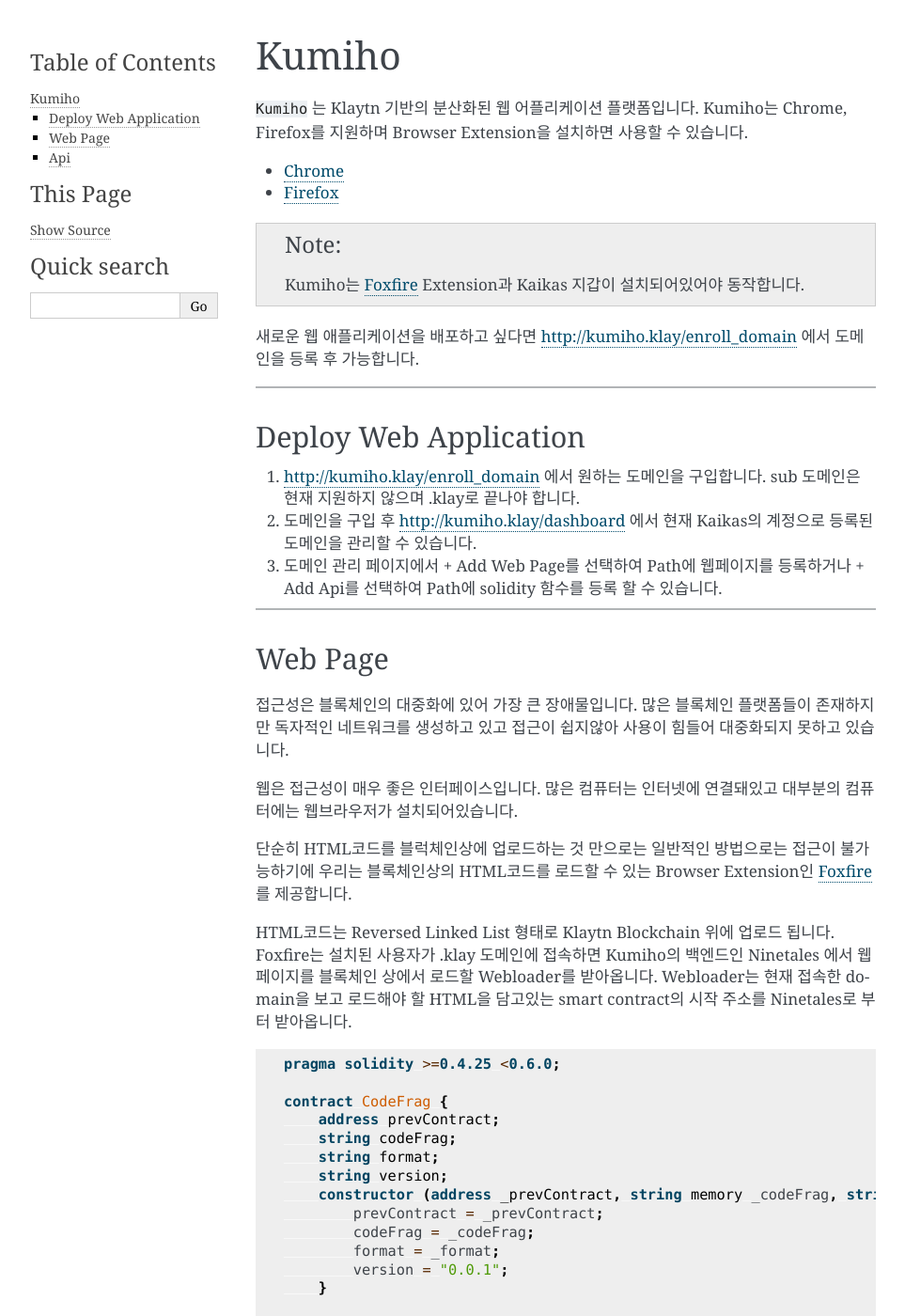
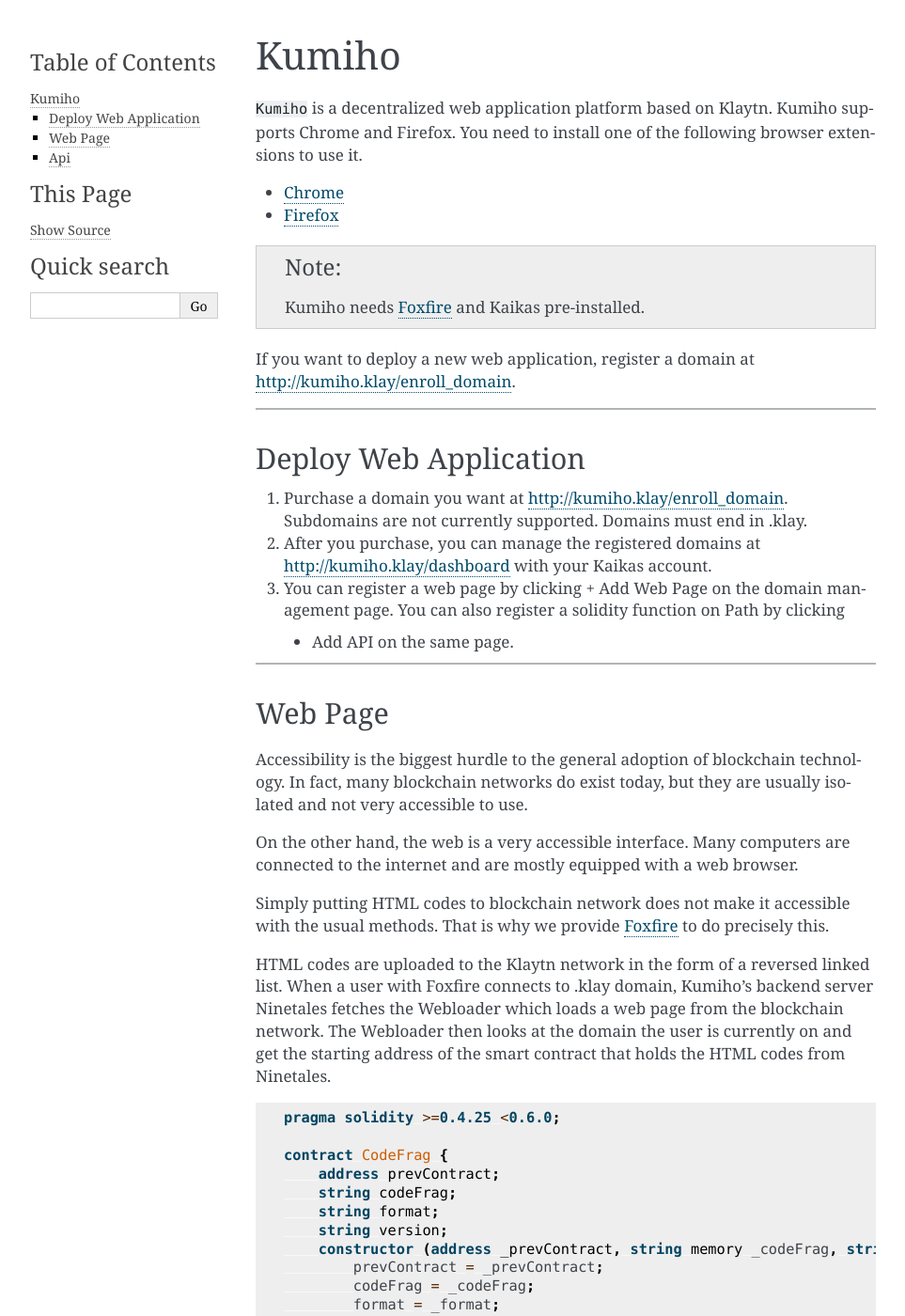
Before and after one commit to KumihoProject/Kumiho-en, a Sphinx documentation site: the page built from docs/Kumiho.rst, in a window 1280 px wide and 1400 px high. Shown: the whole window at 94% size, without its empty margins (148-1111 px from the left). Built offline with Sphinx 7.4.7, drawn with Linux system fonts in a browser that asks for light colours; some of the changed text lies outside the part shown.

Commit message:
Translate Kumiho

```diff
--- a/docs/Kumiho.rst
+++ b/docs/Kumiho.rst
@@ -3,8 +3,8 @@
 Kumiho
 ========
 
-``Kumiho`` 는 Klaytn 기반의 분산화된 웹 어플리케이션 플랫폼입니다.
-Kumiho는 Chrome, Firefox를 지원하며 Browser Extension을 설치하면 사용할 수 있습니다.
+``Kumiho`` is a decentralized web application platform based on Klaytn.
+Kumiho supports Chrome and Firefox. You need to install one of the following browser extensions to use it.
 
 - Chrome_
 - Firefox_
@@ -13,29 +13,34 @@
 .. _Firefox: https://addons.mozilla.org/ko/firefox/extensions/
 
 .. note::
-    Kumiho는 :ref:`Foxfire<Foxfire>` Extension과 Kaikas 지갑이 설치되어있어야 동작합니다.
+    Kumiho needs :ref:`Foxfire<Foxfire>` and Kaikas pre-installed.
 
-새로운 웹 애플리케이션을 배포하고 싶다면 http://kumiho.klay/enroll_domain 에서 도메인을 등록 후 가능합니다.
+If you want to deploy a new web application, register a domain at http://kumiho.klay/enroll_domain.
 
 ------------------------------------------------------------------------------
 
 Deploy Web Application
 =============
-1. http://kumiho.klay/enroll_domain 에서 원하는 도메인을 구입합니다. sub 도메인은 현재 지원하지 않으며 .klay로 끝나야 합니다.
-2. 도메인을 구입 후 http://kumiho.klay/dashboard 에서 현재 Kaikas의 계정으로 등록된 도메인을 관리할 수 있습니다.
-3. 도메인 관리 페이지에서 + Add Web Page를 선택하여 Path에 웹페이지를 등록하거나 + Add Api를 선택하여 Path에 solidity 함수를 등록 할 수 있습니다.
+1. Purchase a domain you want at http://kumiho.klay/enroll_domain. Subdomains are not currently supported. Domains must end in .klay.
+2. After you purchase, you can manage the registered domains at http://kumiho.klay/dashboard with your Kaikas account.
+3. You can register a web page by clicking + Add Web Page on the domain management page. You can also register a solidity function on Path by clicking
+ + Add API on the same page.
 
 ------------------------------------------------------------------------------
 
 Web Page
 =============
-접근성은 블록체인의 대중화에 있어 가장 큰 장애물입니다. 많은 블록체인 플랫폼들이 존재하지만 독자적인 네트워크를 생성하고 있고 접근이 쉽지않아 사용이 힘들어 대중화되지 못하고 있습니다.
+Accessibility is the biggest hurdle to the general adoption of blockchain technology. In fact, many blockchain networks do exist today, but they are usually
+isolated and not very accessible to use.
 
-웹은 접근성이 매우 좋은 인터페이스입니다. 많은 컴퓨터는 인터넷에 연결돼있고 대부분의 컴퓨터에는 웹브라우저가 설치되어있습니다.
+On the other hand, the web is a very accessible interface. Many computers are connected to the internet and are mostly equipped with a web browser.
 
-단순히 HTML코드를 블럭체인상에 업로드하는 것 만으로는 일반적인 방법으로는 접근이 불가능하기에 우리는 블록체인상의 HTML코드를 로드할 수 있는 Browser Extension인 :ref:`Foxfire<Foxfire>` 를 제공합니다.
+Simply putting HTML codes to blockchain network does not make it accessible with the usual methods. That is why we provide :ref:`Foxfire<Foxfire>` to do
+precisely this.
 
-HTML코드는 Reversed Linked List 형태로 Klaytn Blockchain 위에 업로드 됩니다. Foxfire는 설치된 사용자가 .klay 도메인에 접속하면 Kumiho의 백엔드인 :ref:`Ninetales<Ninetales>` 에서 웹 페이지를 블록체인 상에서 로드할 Webloader를 받아옵니다. Webloader는 현재 접속한 domain을 보고 로드해야 할 HTML을 담고있는 smart contract의 시작 주소를 Ninetales로 부터 받아옵니다.
+HTML codes are uploaded to the Klaytn network in the form of a reversed linked list. When a user with Foxfire connects to .klay domain, Kumiho's backend
+server :ref:`Ninetales<Ninetales>` fetches the Webloader which loads a web page from the blockchain network. The Webloader then looks at the domain the user is
+currently on and get the starting address of the smart contract that holds the HTML codes from Ninetales.
 
 .. code-block:: solidity
 
@@ -62,10 +67,11 @@
         }
     }
 
-모든 HTML코드가 로드되면 Webloader는 DOM을 조립 후 현재 페이지에 표시합니다.
+When all the HTML codes are loaded, the Webloader assembles the DOM and show it on the current page.
 
 .. warning::
-    ``Foxfire``, ``Ninetales`` 는 실제 contract상에 올라간 코드를 로드하지 않습니다. 실제 코드는 Foxfire가 Ninetale에서 받아온 Webloader가 로컬에서 로드합니다. 아래와 같은 코드는 동작하지 않습니다.
+    ``Foxfire``, ``Ninetales`` themselves do not execute the code from the contract. The Webloader that Foxfire fetches from Ninetales execute the actual code
+    on the actual machine. The following code does not work.
 
     .. code-block:: HTML
 
@@ -76,26 +82,32 @@
 
         fetch('http://kumiho.klay/');
 
-    그러므로 web application을 작성할때 Webpack과 같은 도구로 하나의 페이지로 bundling해야 하며 용량이 커지는 것을 막기위해 라이브러리나 이미지들은 CDN을 사용하는 것을 추천합니다.
+    Therefore, you need to bundle your application using a tool such as Webpack. In order to avoid the app getting too big in size, it is recommended to import
+    libraries and images from CDNs.
 
-    Kumiho의 홍보용 Application인 Redistribution_ 의 코드를 참고해 주시기 바랍니다.
+    Please refer to Kumiho's sample application Redistribution_ code.
 
     .. _Redistribution: https://github.com/KumihoProject/Redistribution
 
 .. note::
-    위와 같은 이유로 Single Page Application으로 작성하는 것을 권장합니다. 하지만 SPA로 작성 시 애플리케이션의 일부 페이지를 업데이트 해야 할 경우 전체를 다시 업로드 해야하기 때문에 경로를 나누어 업로드 하는 것을 고려할 수 있습니다.
+    Due to the above reasons, we recommend to write your application as a Single Page Application. But in that case, even a small change in the application
+    requires the entire app to be re-uploaded. You can avoid this by splitting your app on different paths.
 
-    예를들어 ``/`` 와 ``/dashboard`` 를 각각의 SPA로 업로드 하는 것입니다.
+    For example, upload your app on ``/`` and ``/dashboard`` as separate apps.
 
 --------------------------------------------------------------------------
 
 Api
 =============
-Api는 Kumiho 플랫폼에서 Serverless Web Application을 구현하기 위한 핵심입니다. 웹페이지는 CDN으로 제공할 수 있지만 일반적인 웹 어플리케이션은 보안이나 사용자의 입력검증, 데이터베이스의 필요성 등으로 인해 사용자의 요청을 처리할 서버가 필요합니다.
+Api is the critical element to implement a Serverless Web Application on Kumiho platform. Web pages can be served from CDNs, however, generally a web
+application needs a web server to handle users' requests for security, input validation and database.
 
-EVM은 그 자체로 컴퓨팅 플랫폼이기 때문에 연산이 가능하지만 실제 웹과 상호작용하기는 매우 힘듭니다. Caver를 통해 직접 smart contract와 상호작용 할 수는 있지만 이러한 경우 smart contract의 버전업이 매우 고통스러운 작업이 됩니다. Kumino는 기존의 rest api와 유사한 인터페이스를 제공함으로써 사용과 관리가 편한 api 사용 환경을 제공해줍니다.
+EVM itself is a computing platform capable of arithmetic operations, but it is still difficult for EVM to interact with the real web. Caver can directly
+interact with smart contracts, but then a version update becomes a daunting task. Kumiho provides an interface similar to conventional REST APIs that are
+easy to manage and use.
 
-:ref:`Ahri<Ahri>` SDK를 통하여 api 호출을 요청하면 Ahri는 Ninetales로부터 실제 api의 인터페이스를 담고있는 smart contract의 주소를 받아와 호출할 smart contract function의 정보를 조합합니다.
+When you request an API call through :ref:`Ahri<Ahri>` SDK, Ahri brings the address of a smart contract that holds the actual API interface and assemble it
+with the requested smart contract function data.
 
 .. code-block:: solidity
 
@@ -117,4 +129,4 @@
         }
     }
 
-호출할 함수의 abi를 계산하여 실제 연산을 할 function을 호출하고 그것의 결과값을 반환합니다.
+This code compiles the requested function's ABI, call the function and return the result.
```
